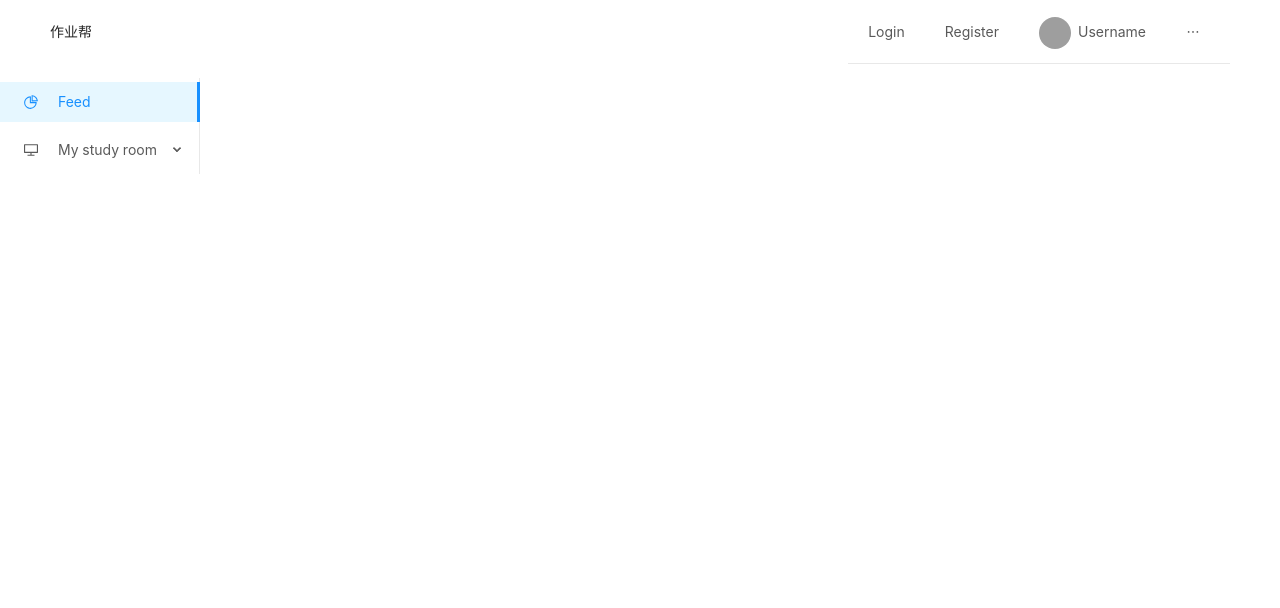
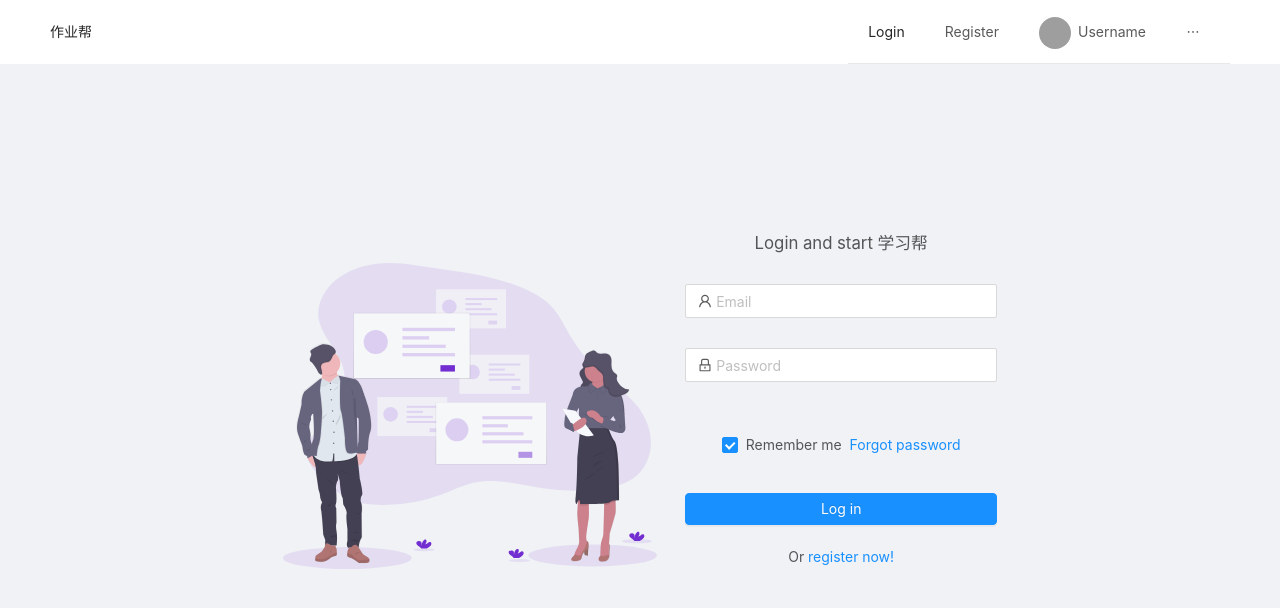
Before and after one commit to Mkhgkk/xuexibang-frontend, a React (Create React App) app: page /login in a window 1280 px wide. Shown: the top 608 px of the page. Built offline with nearby package versions, Linux system fonts and the light colour scheme; grey boxes are pictures that could not be loaded.

Commit message:
loginpage

```diff
--- a/config-overrides.js
+++ b/config-overrides.js
@@ -8,7 +8,12 @@
   }),
   addLessLoader({
     javascriptEnabled: true,
-    modifyVars: { "@primary-color": "#722ed1" }
+    modifyVars: {
+      "@primary-color": "#722ed1",
+      "@border-radius-base": "2px",
+      "@btn-border-radius-base": "30px",
+      "@btn-border-radius-sm": "30px"
+    }
   })
 );
 
--- a/src/App.js
+++ b/src/App.js
@@ -3,22 +3,21 @@
 import "./App.css";
 import { ToastContainer } from "react-toastify";
 import { Route, Switch, Redirect } from "react-router-dom";
-import SideBar from "./components/SideBar";
 import NavBar from "./components/NavBar";
-import Feed from "./components/dashboard/Feed";
-import { Layout } from "antd";
+import Feed from "./routes/Feed";
+import LoginPage from "./routes/LoginPage";
+import RegisterPage from "./routes/RegisterPage";
 
 function App() {
   return (
     <div className="App">
       <ToastContainer />
       <NavBar />
-      <Layout>
-        <SideBar />
-        <Switch>
-          <Route exact path="/" component={Feed} />
-        </Switch>
-      </Layout>
+      <Switch>
+        <Route exact path="/" component={Feed} />
+        <Route path="/login" component={LoginPage} />
+        <Route path="/register" component={RegisterPage} />
+      </Switch>
     </div>
   );
 }
--- /dev/null
+++ b/src/components/Login/LoginForm.jsx
@@ -0,0 +1,79 @@
+import React, { Component } from "react";
+import { Form, Input, Button, Checkbox } from "antd";
+import { UserOutlined, LockOutlined } from "@ant-design/icons";
+import photo from "../../image/login.svg";
+
+class LoginForm extends Component {
+  render() {
+    return (
+      <div
+        style={{
+          margin: "0 auto",
+          display: "flex",
+          width: "100%",
+          height: "80vh",
+          justifyContent: "center",
+          alignItems: "center"
+        }}
+      >
+        <img
+          src={photo}
+          alt="login"
+          style={{ width: "30%", marginRight: "2em" }}
+        />
+        <Form
+          name="normal_login"
+          initialValues={{ remember: true }}
+          style={{ width: "25%" }}
+          //   onFinish={onFinish}
+        >
+          <p style={{ marginBottom: "1.5em", fontSize: "1.2em" }}>
+            Login and start 学习帮
+          </p>
+          <Form.Item
+            name="email"
+            rules={[{ required: true, message: "Please input your Email!" }]}
+          >
+            <Input
+              prefix={<UserOutlined className="site-form-item-icon" />}
+              placeholder="Email"
+            />
+          </Form.Item>
+          <Form.Item
+            name="password"
+            rules={[{ required: true, message: "Please input your Password!" }]}
+          >
+            <Input
+              prefix={<LockOutlined className="site-form-item-icon" />}
+              type="password"
+              placeholder="Password"
+            />
+          </Form.Item>
+          <Form.Item>
+            <Form.Item name="remember" valuePropName="checked" noStyle>
+              <Checkbox>Remember me</Checkbox>
+            </Form.Item>
+
+            <a className="login-form-forgot" href="">
+              Forgot password
+            </a>
+          </Form.Item>
+
+          <Form.Item>
+            <Button
+              type="primary"
+              htmlType="submit"
+              className="login-form-button"
+              style={{ width: "100%", marginBottom: "0.8em " }}
+            >
+              Log in
+            </Button>
+            Or <a href="">register now!</a>
+          </Form.Item>
+        </Form>
+      </div>
+    );
+  }
+}
+
+export default LoginForm;
--- a/src/components/NavBar.jsx
+++ b/src/components/NavBar.jsx
@@ -1,5 +1,6 @@
 import React, { Component } from "react";
 import { Layout, Menu, Avatar } from "antd";
+import { NavLink } from "react-router-dom";
 
 class NavBar extends Component {
   render() {
@@ -18,7 +19,9 @@
         >
           <div className="logo">作业帮</div>
           <Menu theme="light" mode="horizontal">
-            <Menu.Item>Login</Menu.Item>
+            <Menu.Item>
+              <NavLink to="/login">Login</NavLink>
+            </Menu.Item>
             <Menu.Item>Register</Menu.Item>
 
             <Menu.Item>
--- a/src/components/SideBar.jsx
+++ b/src/components/SideBar.jsx
@@ -1,6 +1,7 @@
 import React, { Component } from "react";
 import { Layout, Menu } from "antd";
 import { DesktopOutlined, PieChartOutlined } from "@ant-design/icons";
+import { NavLink } from "react-router-dom";
 
 const { Sider } = Layout;
 const { SubMenu } = Menu;
@@ -20,8 +21,11 @@
       >
         <Menu theme="light" defaultSelectedKeys={["1"]} mode="inline">
           <Menu.Item key="1">
-            <PieChartOutlined />
-            <span>Feed</span>
+            <NavLink to="/">
+              {" "}
+              <PieChartOutlined />
+              <span>Feed</span>
+            </NavLink>
           </Menu.Item>
 
           <SubMenu
--- /dev/null
+++ b/src/components/register/RegisterForm.jsx
@@ -0,0 +1,9 @@
+import React, { Component } from "react";
+
+class RegisterForm extends Component {
+  render() {
+    return <div></div>;
+  }
+}
+
+export default RegisterForm;
--- /dev/null
+++ b/src/routes/Feed.jsx
@@ -0,0 +1,32 @@
+import React, { Component } from "react";
+import { Layout } from "antd";
+import CardBox from "../components/dashboard/CardBox";
+import SideBar from "../components/SideBar";
+
+class Feed extends Component {
+  render() {
+    const { Content } = Layout;
+    return (
+      <Layout>
+        <SideBar />
+        <Content
+          style={{
+            margin: "24px 16px 0",
+            minHeight: "89vh",
+            paddingBottom: "16px",
+            paddingTop: "9vh",
+            paddingLeft: "15%"
+          }}
+        >
+          <CardBox />
+          <CardBox />
+          <CardBox />
+          <CardBox />
+          <CardBox />
+        </Content>
+      </Layout>
+    );
+  }
+}
+
+export default Feed;
--- a/src/components/dashboard/Feed.jsx
+++ b/src/routes/LoginPage.jsx
@@ -1,8 +1,8 @@
 import React, { Component } from "react";
 import { Layout } from "antd";
-import CardBox from "./CardBox";
+import LoginForm from "../components/Login/LoginForm";
 
-class Feed extends Component {
+class LoginPage extends Component {
   render() {
     const { Content } = Layout;
     return (
@@ -10,21 +10,16 @@
         <Content
           style={{
             margin: "24px 16px 0",
-            minHeight: "89vh",
+            minHeight: "100vh",
             paddingBottom: "16px",
-            paddingTop: "9vh",
-            paddingLeft: "15%"
+            paddingTop: "9vh"
           }}
         >
-          <CardBox />
-          <CardBox />
-          <CardBox />
-          <CardBox />
-          <CardBox />
+          <LoginForm />
         </Content>
       </Layout>
     );
   }
 }
 
-export default Feed;
+export default LoginPage;
--- /dev/null
+++ b/src/routes/RegisterPage.jsx
@@ -0,0 +1,25 @@
+import React, { Component } from "react";
+import { Layout } from "antd";
+import RegisterForm from "../components/register/RegisterForm";
+
+class RegisterPage extends Component {
+  render() {
+    const { Content } = Layout;
+    return (
+      <Layout>
+        <Content
+          style={{
+            margin: "24px 16px 0",
+            minHeight: "100vh",
+            paddingBottom: "16px",
+            paddingTop: "9vh"
+          }}
+        >
+          <RegisterForm />
+        </Content>
+      </Layout>
+    );
+  }
+}
+
+export default RegisterPage;
```
Also changed, not shown: src/image/login.svg (added), src/image/register.svg (added).
